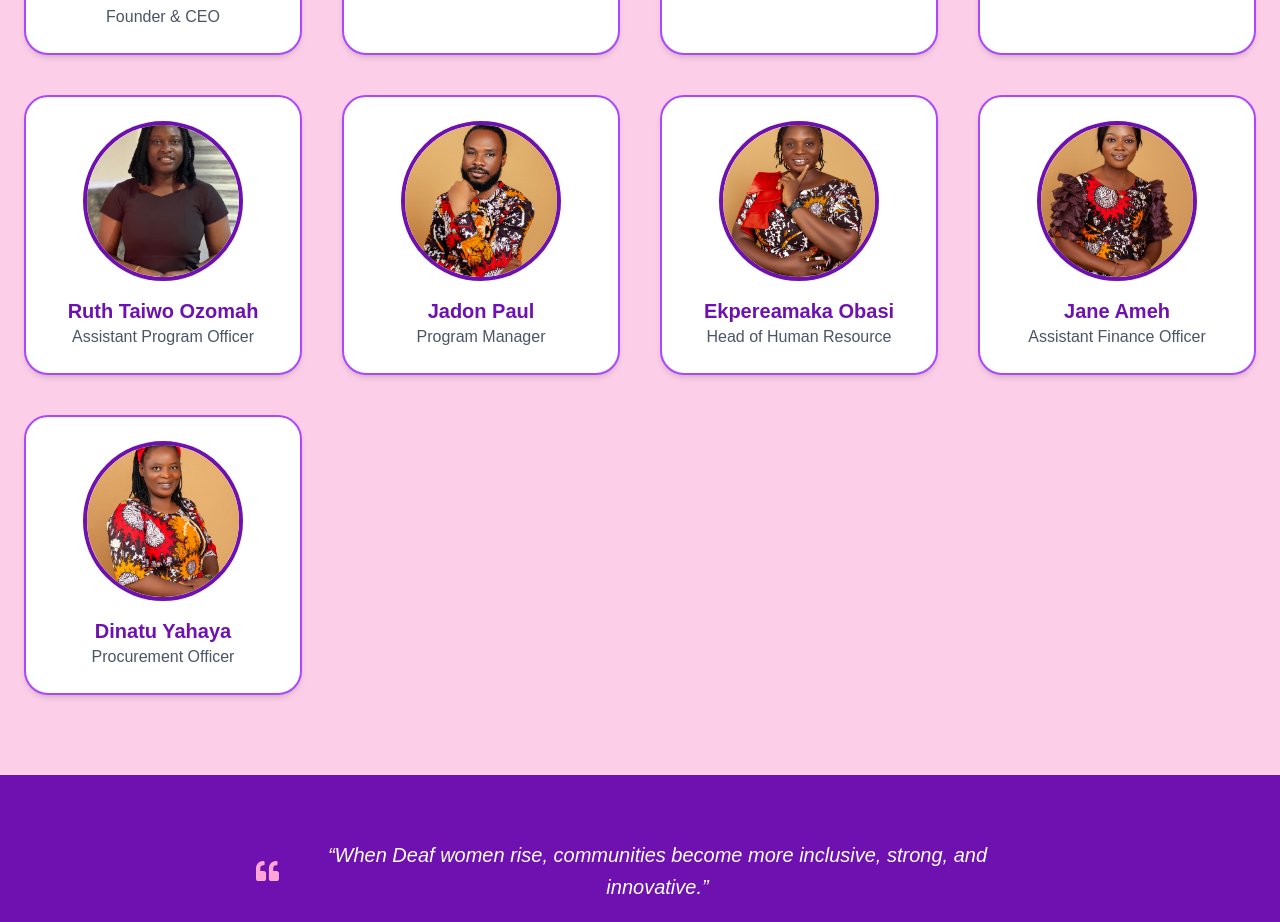
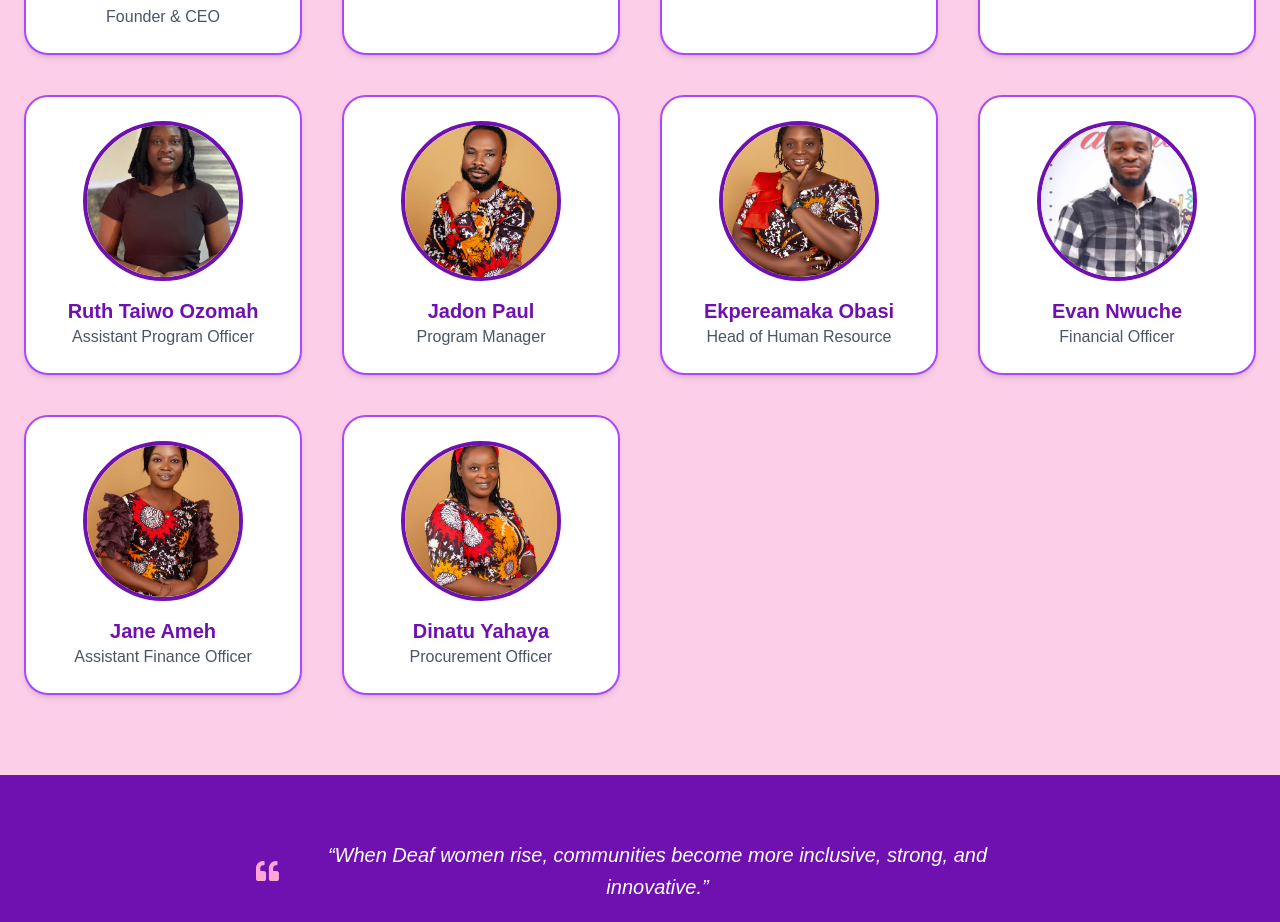
Before and after one commit to DWAI-official/DWAI-website, a Next.js app in the folder dwai/frontend/: page /about in a window 1280 px wide. Shown: the part 3061-3983 px from the top of the page. Built offline with nearby package versions, Linux system fonts and the light colour scheme.

Commit message:
added team member

```diff
--- a/dwai/frontend/app/about/page.js
+++ b/dwai/frontend/app/about/page.js
@@ -300,8 +300,9 @@ const SAMPLE_TEAM = [
   { id: 5, name: "Ruth Taiwo Ozomah ", position: "Assistant Program Officer", image: "/assets/teams/ruth.jpg" },
   { id: 6, name: "Jadon Paul", position: "Program Manager", image: "/assets/teams/jadon.jpg" },
   { id: 7, name: "Ekpereamaka Obasi", position: "Head of Human Resource", image: "/assets/teams/Obasi.jpg" },
-  { id: 8, name: "Jane Ameh", position: "Assistant Finance Officer", image: "/assets/teams/jane.jpg" },
-    { id: 9, name: "Dinatu Yahaya", position: "Procurement Officer", image: "/assets/teams/dinatu.jpg" },
+  { id: 8, name: "Evan Nwuche", position: "Financial Officer", image: "/assets/teams/evan.jpg" },
+  { id: 9, name: "Jane Ameh", position: "Assistant Finance Officer", image: "/assets/teams/jane.jpg" },
+  { id: 10, name: "Dinatu Yahaya", position: "Procurement Officer", image: "/assets/teams/dinatu.jpg" },
 
 ];
 
```
Also changed, not shown: dwai/frontend/public/assets/teams/evan.jpg (added).
